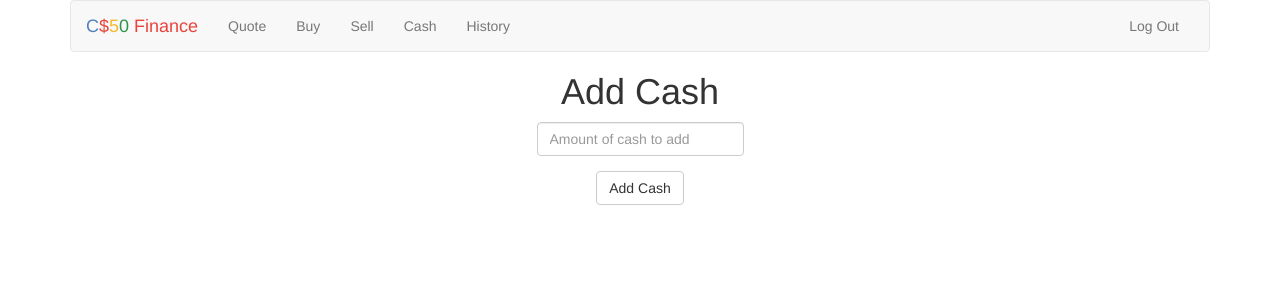
After one commit to Omalko/cs50-2, a Flask app: page /cash in a window 1280 px wide. The commit adds this page. Shown: the top 300 px of the page. Run offline with Flask 2, Linux system fonts and the light colour scheme; a user stored in the database is signed in; some libraries are stand-ins or nearby versions.

Commit message:
Think its ready to submit.

```diff
--- a/pset7/finance/application.py
+++ b/pset7/finance/application.py
@@ -64,6 +64,10 @@ def buy():
         if not request.form.get("symbol") or not request.form.get("number"):
 
             return apology("Must input symbol and number")
+
+        if float(request.form.get("number")) <= 0:
+
+            return apology("Must input a number greater than 0")
 
         result = lookup(request.form.get("symbol"))
 
@@ -243,3 +247,24 @@ def sell():
                     timestamp = str(datetime.now()))
 
         return redirect(url_for("index"))
+
+@app.route("/cash", methods=["GET", "POST"])
+@login_required
+def cash():
+    """Add additional cash."""
+
+    if request.method == "GET":
+
+        return render_template("cash.html")
+
+    else:
+
+        if float(request.form.get("cash")) <= 0:
+
+            return apology("Must input a number greater than zero")
+
+        rows = db.execute("SELECT * FROM users WHERE id = :id", id=session.get("user_id"))
+
+        db.execute("UPDATE users SET CASH = :cash WHERE id = :id", cash=float(rows[0]['cash']) + float(request.form.get("cash")), id=session.get("user_id"))
+
+        return redirect(url_for("index"))
--- /dev/null
+++ b/pset7/finance/templates/cash.html
@@ -0,0 +1,19 @@
+{% extends "layout.html" %}
+
+{% block title %}
+    Cash
+{% endblock %}
+
+{% block main %}
+    <h1>Add Cash</h1>
+    <form action="{{ url_for('cash') }}" method="post">
+        <fieldset>
+            <div class="form-group">
+                <input class="form-control" name="cash" placeholder="Amount of cash to add" step="0.01" type="number"/>
+            </div>
+            <div class="form-group">
+                <button class="btn btn-default" type="submit">Add Cash</button>
+            </div>
+        </fieldset>
+    </form>
+{% endblock %}
--- a/pset7/finance/templates/layout.html
+++ b/pset7/finance/templates/layout.html
@@ -41,6 +41,7 @@
                                 <li><a href="{{ url_for('quote') }}">Quote</a></li>
                                 <li><a href="{{ url_for('buy') }}">Buy</a></li>
                                 <li><a href="{{ url_for('sell') }}">Sell</a></li>
+                                <li><a href="{{ url_for('cash') }}">Cash</a></li>
                                 <li><a href="{{ url_for('history') }}">History</a></li>
                             </ul>
                             <ul class="nav navbar-nav navbar-right">
```
Also changed, not shown: pset7/finance/finance.db.
